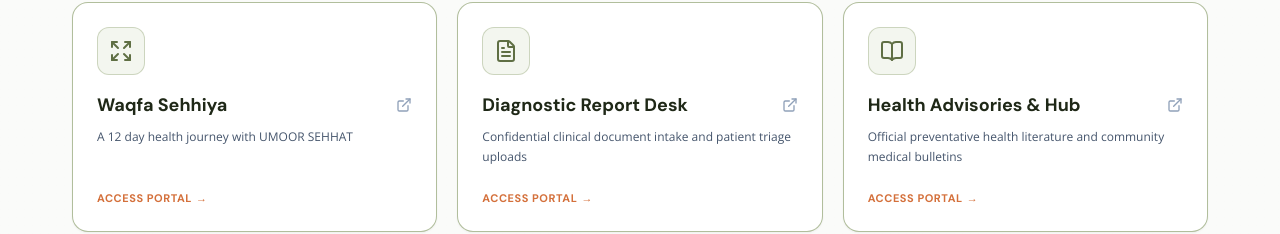
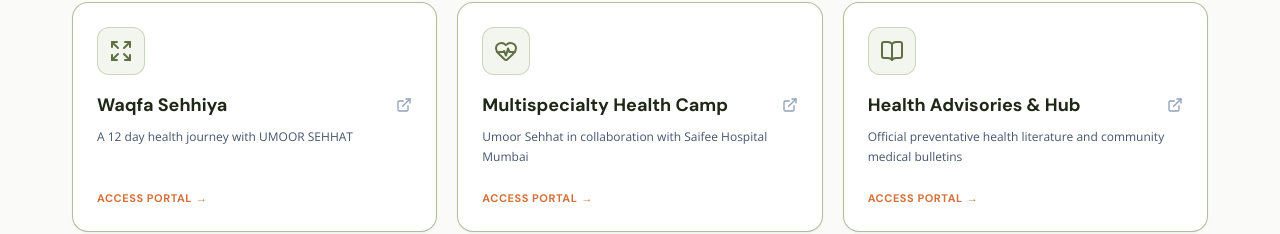
Before and after one commit to HusainSuksar/umoor-sehhat, a Next.js app: page / in a window 1280 px wide. Shown: the part 507-741 px from the top of the page. Built offline with nearby package versions, Linux system fonts and the light colour scheme; no server answers.

Commit message:
fix: update icon for Multispecialty Health Camp in navigation tabs

```diff
--- a/app/page.tsx
+++ b/app/page.tsx
@@ -1,7 +1,7 @@
 import Image from 'next/image';
 import AyatTypingEffect from '@/components/home/AyatTypingEffect';
 import InstagramIcon from '@/components/icons/InstagramIcon';
-import { ExternalLink, Expand, FileText, BookOpen, ArrowRight } from 'lucide-react';
+import { ExternalLink, Expand, HeartPulse, BookOpen, ArrowRight } from 'lucide-react';
 
 const NAVIGATION_TABS = [
   {
@@ -11,10 +11,10 @@
     icon: Expand,
   },
   {
-    title: 'Diagnostic Report Desk',
-    subtitle: 'Confidential clinical document intake and patient triage uploads',
+    title: 'Multispecialty Health Camp',
+    subtitle: 'Umoor Sehhat in collaboration with Saifee Hospital Mumbai',
     href: 'https://forms.umoorsehhat.org/reports',
-    icon: FileText,
+    icon: HeartPulse,
   },
   {
     title: 'Health Advisories & Hub',
```
